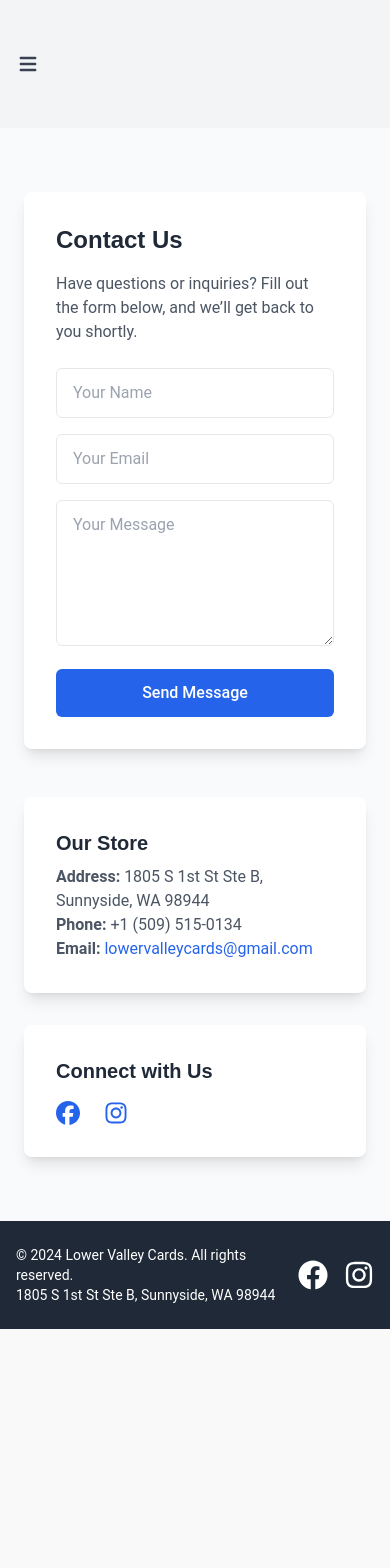
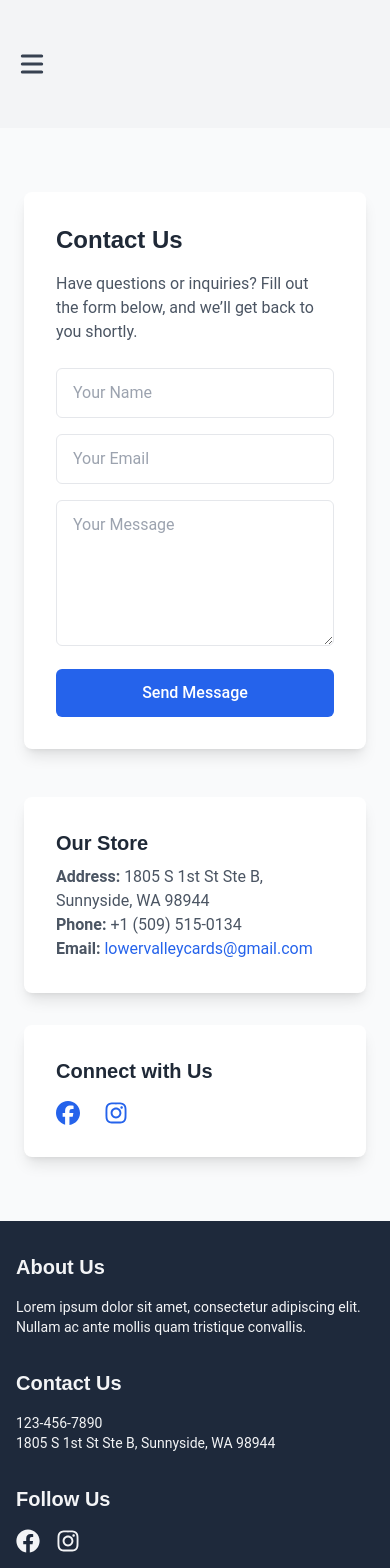
Before and after one commit to GarzaNate/lowerValleyCards, a React (Create React App) app: page /contact in a window 390 px wide. Shown: the top 1568 px of the page. Before the commit the page ends 1329 px from the top, so only its background shows below. Built offline with nearby package versions, Linux system fonts and the light colour scheme.

Commit message:
Update Footer, Header, and ProductSection components; enhance styling and improve mobile navigation

```diff
--- a/src/components/Footer.jsx
+++ b/src/components/Footer.jsx
@@ -3,31 +3,33 @@ import { FaFacebook, FaTwitter, FaInstagram } from "react-icons/fa";
 
 const Footer = () => {
   return (
-    <footer className="bg-gray-800 text-white py-6">
+    <footer className="bg-neutral-dark text-neutral-light py-8">
       <div className="max-w-7xl mx-auto px-4 sm:px-6 lg:px-8">
-        <div className="flex justify-between items-center">
-          {/* Store Information */}
-          <div className="text-sm">
-            <p>
-              &copy; {new Date().getFullYear()} Lower Valley Cards. All rights reserved.
+        <div className="grid grid-cols-1 sm:grid-cols-2 md:grid-cols-3 gap-8">
+          <div>
+            <h3 className="text-xl font-bold mb-4">About Us</h3>
+            <p className="text-sm">
+              Lorem ipsum dolor sit amet, consectetur adipiscing elit. Nullam
+              ac ante mollis quam tristique convallis.
             </p>
-            <p>1805 S 1st St Ste B, Sunnyside, WA 98944</p>
           </div>
-
-          {/* Social Media Links */}
-          <div className="flex space-x-4">
-            <a
-              href="https://www.facebook.com/people/Lower-Valley-Cards/61567735154491/"
-              className="text-white text-3xl"
-            >
-              <FaFacebook />
-            </a>
-            <a
-              href="https://www.instagram.com/lowervalleycards/"
-              className="text-white text-3xl"
-            >
-              <FaInstagram />
-            </a>
+          <div>
+            <h3 className="text-xl font-bold mb-4">Contact Us</h3>
+            <p className="text-sm">123-456-7890</p>
+            <p className="text-sm">
+              1805 S 1st St Ste B, Sunnyside, WA 98944
+            </p>
+          </div>
+          <div>
+            <h3 className="text-xl font-bold mb-4">Follow Us</h3>
+            <div className="flex space-x-4">
+              <a href="https://www.facebook.com/people/Lower-Valley-Cards/61567735154491/" className="text-2xl">
+                <FaFacebook />
+              </a>
+              <a href="https://www.instagram.com/lowervalleycards/" className="text-2xl">
+                <FaInstagram />
+              </a>
+            </div>
           </div>
         </div>
       </div>
--- a/src/components/Header.jsx
+++ b/src/components/Header.jsx
@@ -10,9 +10,21 @@ const Header = () => {
   return (
     <header className="top-0 z-50 bg-neutral-light shadow-lg w-full">
       <div className="flex items-center justify-between h-32 px-4 sm:px-6 lg:px-8">
+        {/* Left: Mobile Menu Button */}
+        <button
+          className="md:hidden text-gray-700 hover:text-primary-light"
+          onClick={() => setIsMenuOpen(!isMenuOpen)}
+        >
+          {isMenuOpen ? (
+            <HiX className="w-8 h-8" />
+          ) : (
+            <HiMenu className="w-8 h-8" />
+          )}
+        </button>
+
         {/* Center: Desktop Navigation */}
-        <div className="flex absolute items-center justify-center w-full space-x-6">
-          <nav className="hidden text-neutral-black md:flex items-center text-lg space-x-8">
+        <div className="flex-grow flex items-center justify-center space-x-6">
+          <nav className="hidden md:flex items-center text-lg space-x-8">
             <NavLink
               to="/about"
               className="hover:text-primary-dark transition-all duration-300 hover:scale-105"
@@ -34,54 +46,45 @@ const Header = () => {
             </NavLink>
           </nav>
         </div>
-        {/* Right: Location and Store Hours */}
-        <div className="hidden md:flex flex-col items-center space-x-6">
-          <p>Mon: Closed</p>
-          <p>Tues-Fri: 11:00 AM - 5:30 PM</p>
-          <p>Sat-Sun: 11:00 AM - 4:00 PM</p>
       </div>
-
-        {/* Mobile Menu Button */}
-        <button
-          className="md:hidden text-gray-700 hover:text-blue-600"
-          onClick={() => setIsMenuOpen(!isMenuOpen)}
-        >
-          {isMenuOpen ? (
-            <HiX className="w-6 h-6" />
-          ) : (
-            <HiMenu className="w-6 h-6" />
-          )}
-        </button>
 
       {/* Mobile Menu */}
       {isMenuOpen && (
-          <div className="absolute top-32 left-0 w-full bg-white shadow-md md:hidden">
+  <div className="absolute top-0 left-0 w-full bg-neutral-light shadow-md z-[9999] md:hidden">
+    <div className="flex justify-between items-center p-4">
+      <button
+        className="text-neutral-black hover:text-primary-light transition-all duration-300"
+        onClick={() => setIsMenuOpen(false)}
+      >
+        <HiX className="w-6 h-6" />
+      </button>
+    </div>
     <nav className="flex flex-col items-center space-y-4 py-4">
       <NavLink
         to="/"
-                className="text-gray-800 hover:text-blue-600 transition-all duration-300"
+        className="text-neutral-black hover:text-primary-light transition-all duration-300"
         onClick={() => setIsMenuOpen(false)}
       >
         Home
       </NavLink>
       <NavLink
+        to="/about"
+        className="text-neutral-black hover:text-primary-light transition-all duration-300"
+        onClick={() => setIsMenuOpen(false)}
+      >
+        About
+      </NavLink>
+      <NavLink
         to="/contact"
-                className="text-gray-800 hover:text-blue-600 transition-all duration-300"
+        className="text-neutral-black hover:text-primary-light transition-all duration-300"
         onClick={() => setIsMenuOpen(false)}
       >
         Contact
       </NavLink>
-              <NavLink
-                to="/about"
-                className="text-gray-800 hover:text-blue-600 transition-all duration-300"
-                onClick={() => setIsMenuOpen(false)}
-              >
-                About
-              </NavLink>
     </nav>
   </div>
 )}
-      </div>
+
     </header>
   );
 };
--- a/src/components/ProductSection.jsx
+++ b/src/components/ProductSection.jsx
@@ -10,7 +10,7 @@ const ProductSection = () => {
   }, []);
 
   return (
-    <section id="products" className="py-12 bg-gray-50">
+    <section id="products" className="py-12 bg-neutral-light">
       <div className="max-w-7xl mx-auto px-4 sm:px-6 lg:px-8">
         <h2 className="text-3xl font-bold text-center mb-8">
           Featured Products
@@ -20,17 +20,17 @@ const ProductSection = () => {
           {products.map((product) => (
             <div
               key={product.id}
-              className="bg-white shadow-lg rounded-lg overflow-hidden transform transition-transform duration-300 hover:scale-105 hover:shadow-xl"
+              className="bg-neutral-white shadow-lg rounded-lg overflow-hidden transform transition-transform duration-300 hover:scale-105 hover:shadow-xl"
             >
               <div className="h-60 w-full flex justify-center items-center">
                 <img
                   src={product.image}
                   alt={product.title}
-                  className="max-h-full max-w-full object-contain"
+                  className="max-h-full max-w-full object-contain pt-3"
                 />
               </div>
               <div className="p-4 flex flex-col items-center text-center">
-                <h3 className="text-lg font-semibold text-gray-800 mb-2">
+                <h3 className="text-lg font-semibold text-neutral-dark mb-2">
                   {product.title}
                 </h3>
                 {/* <p className="text-xl text-blue-600 font-bold">${product.price.toFixed(2)}</p> */}
```
Lines whose indentation alone changed are shown as unchanged.
